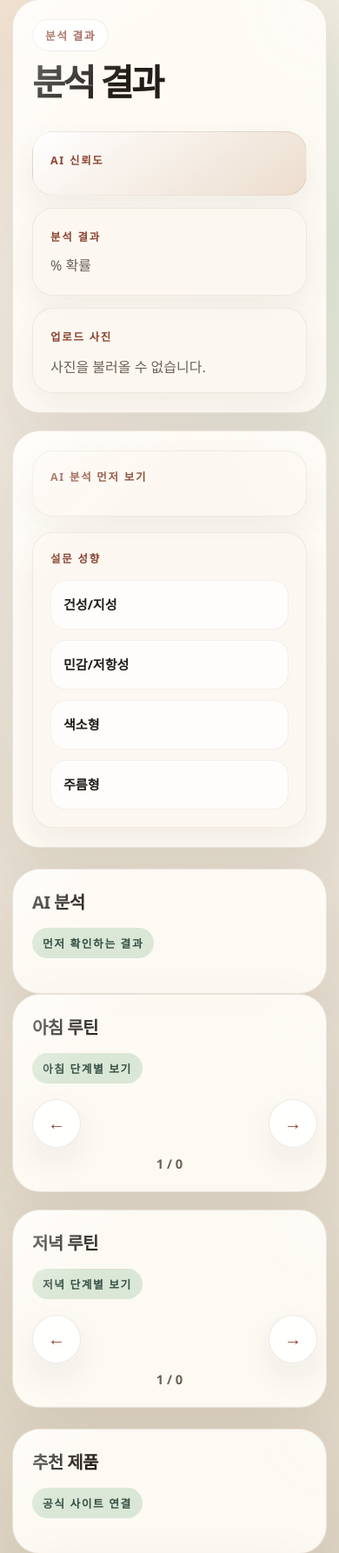
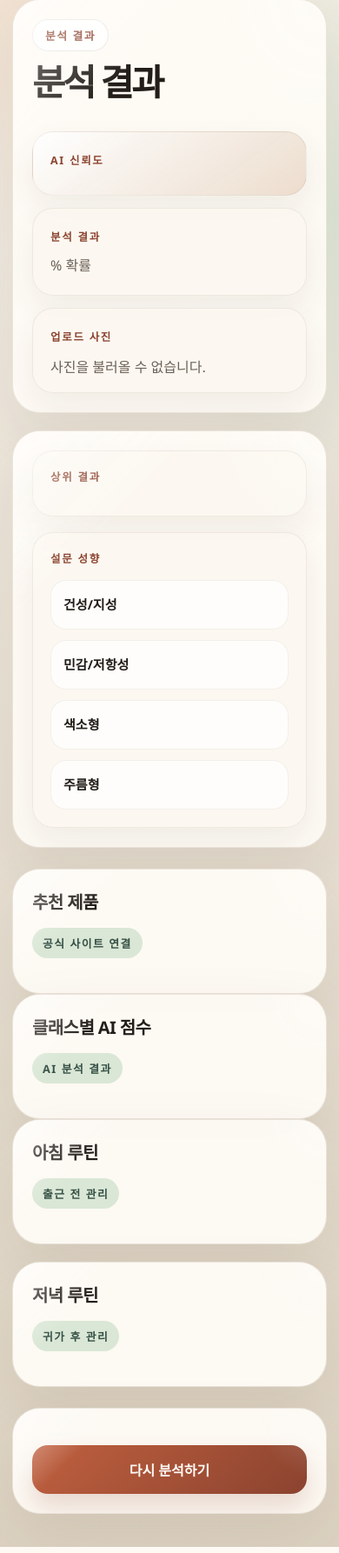
Before and after one commit to fhfcpwlwl/SW-test, a Python web app: template templates/result.html in a window 390 px wide. Shown: the part 144-1930 px from the top of the page at 87% size. Run offline with Jinja, Linux system fonts and the light colour scheme; the template is opened without the code that fills it, so the values that code supplies are empty.

Commit message:
Restore result page layout

```diff
--- a/static/script.js
+++ b/static/script.js
@@ -86,52 +86,3 @@ if (analysisForm && submitButton) {
 
 questionNames.forEach((name) => updateOptionState(name));
 updateProgress();
-
-const routineSliders = document.querySelectorAll("[data-routine-slider]");
-
-routineSliders.forEach((slider) => {
-    const slides = slider.querySelectorAll("[data-routine-slide]");
-    const prevButton = slider.querySelector("[data-routine-prev]");
-    const nextButton = slider.querySelector("[data-routine-next]");
-    const counter = slider.parentElement?.querySelector("[data-routine-counter]");
-
-    if (slides.length === 0) {
-        return;
-    }
-
-    let activeIndex = 0;
-
-    const renderSlide = () => {
-        slides.forEach((slide, index) => {
-            slide.classList.toggle("is-active", index === activeIndex);
-        });
-
-        if (counter) {
-            counter.textContent = `${activeIndex + 1} / ${slides.length}`;
-        }
-
-        if (prevButton) {
-            prevButton.disabled = activeIndex === 0;
-        }
-
-        if (nextButton) {
-            nextButton.disabled = activeIndex === slides.length - 1;
-        }
-    };
-
-    prevButton?.addEventListener("click", () => {
-        if (activeIndex > 0) {
-            activeIndex -= 1;
-            renderSlide();
-        }
-    });
-
-    nextButton?.addEventListener("click", () => {
-        if (activeIndex < slides.length - 1) {
-            activeIndex += 1;
-            renderSlide();
-        }
-    });
-
-    renderSlide();
-});
--- a/static/style.css
+++ b/static/style.css
@@ -641,10 +641,6 @@ input[type="file"] {
     gap: 20px;
 }
 
-.routine-stack {
-    grid-template-columns: 1fr;
-}
-
 .report-card-wide {
     grid-column: span 1;
 }
@@ -675,116 +671,6 @@ input[type="file"] {
 .product-grid {
     display: grid;
     gap: 18px;
-}
-
-.routine-showcase {
-    overflow: hidden;
-}
-
-.routine-slider {
-    display: grid;
-    grid-template-columns: 56px minmax(0, 1fr) 56px;
-    gap: 16px;
-    align-items: center;
-}
-
-.routine-stage {
-    position: relative;
-    min-height: 320px;
-}
-
-.routine-slide {
-    display: none;
-    grid-template-columns: 220px minmax(0, 1fr);
-    gap: 22px;
-    align-items: center;
-    padding: 10px 0;
-}
-
-.routine-slide.is-active {
-    display: grid;
-}
-
-.routine-nav {
-    width: 56px;
-    height: 56px;
-    border-radius: 999px;
-    border: 1px solid rgba(100, 77, 47, 0.12);
-    background: rgba(255, 255, 255, 0.92);
-    color: var(--accent-deep);
-    font-size: 1.25rem;
-    font-weight: 800;
-    cursor: pointer;
-    box-shadow: var(--shadow-soft);
-    transition: transform 0.18s ease, opacity 0.18s ease, border-color 0.18s ease;
-}
-
-.routine-nav:hover:not(:disabled) {
-    transform: translateY(-1px);
-    border-color: var(--accent);
-}
-
-.routine-nav:disabled {
-    opacity: 0.35;
-    cursor: default;
-}
-
-.routine-media {
-    display: block;
-    border-radius: 24px;
-    overflow: hidden;
-    border: 1px solid rgba(100, 77, 47, 0.1);
-    background: linear-gradient(180deg, #fffdf8, #f2ebe1);
-    box-shadow: var(--shadow-soft);
-}
-
-.routine-image {
-    display: block;
-    width: 100%;
-    aspect-ratio: 1 / 1;
-    object-fit: cover;
-}
-
-.routine-copy {
-    display: grid;
-    gap: 10px;
-}
-
-.routine-period {
-    color: var(--accent-deep);
-    font-size: 0.78rem;
-    font-weight: 800;
-    letter-spacing: 0.08em;
-    text-transform: uppercase;
-}
-
-.routine-copy strong {
-    font-size: 1.4rem;
-    line-height: 1.3;
-}
-
-.routine-copy p {
-    color: var(--muted);
-    line-height: 1.75;
-    max-width: 34ch;
-}
-
-.routine-product-link {
-    color: var(--accent-deep);
-    font-weight: 700;
-    text-decoration: none;
-}
-
-.routine-product-link:hover {
-    text-decoration: underline;
-}
-
-.routine-progress {
-    margin-top: 8px;
-    color: var(--muted);
-    font-size: 0.92rem;
-    font-weight: 700;
-    text-align: center;
 }
 
 .product-card {
@@ -936,8 +822,7 @@ input[type="file"] {
     .hero-preview,
     .report-snapshot,
     .metric-grid,
-    .advice-stream,
-    .routine-slide {
+    .advice-stream {
         grid-template-columns: 1fr;
     }
 
@@ -982,19 +867,6 @@ input[type="file"] {
         grid-template-columns: 1fr;
     }
 
-    .routine-slider {
-        grid-template-columns: 44px minmax(0, 1fr) 44px;
-        gap: 10px;
-    }
-
-    .routine-stage {
-        min-height: 0;
-    }
-
-    .routine-copy strong {
-        font-size: 1.12rem;
-    }
-
     .section-head,
     .report-card-head {
         flex-direction: column;
--- a/templates/result.html
+++ b/templates/result.html
@@ -51,7 +51,7 @@
 
             <aside class="hero-summary report-side">
                 <div class="summary-panel">
-                    <span class="panel-kicker">AI 분석 먼저 보기</span>
+                    <span class="panel-kicker">상위 결과</span>
                     <div class="priority-list">
                         {% for concern in result.report.top_concerns %}
                         <div class="priority-item">
@@ -71,89 +71,6 @@
                     </div>
                 </div>
             </aside>
-        </section>
-
-        <section class="report-card">
-            <div class="report-card-head">
-                <h2>AI 분석</h2>
-                <span class="badge-pill">먼저 확인하는 결과</span>
-            </div>
-            <div class="metric-grid metric-grid-readable">
-                {% for card in result.report.condition_cards %}
-                <article class="metric-box">
-                    <div class="metric-top">
-                        <strong>{{ card.label }}</strong>
-                        <span class="level-pill">{{ card.level }}</span>
-                    </div>
-                    <div class="metric-score">{{ card.score }}</div>
-                    <p>{{ card.description }}</p>
-                    <div class="focus-line">{{ card.focus_area }}</div>
-                </article>
-                {% endfor %}
-            </div>
-        </section>
-
-        {% set morning_steps = result.report.routine.steps | selectattr('period', 'equalto', '아침') | list %}
-        {% set evening_steps = result.report.routine.steps | selectattr('period', 'equalto', '저녁') | list %}
-
-        <section class="report-grid routine-stack">
-            <article class="report-card routine-showcase">
-                <div class="report-card-head">
-                    <h2>아침 루틴</h2>
-                    <span class="badge-pill">아침 단계별 보기</span>
-                </div>
-                <div class="routine-slider" data-routine-slider>
-                    <button type="button" class="routine-nav routine-nav-prev" data-routine-prev aria-label="이전 아침 루틴">&larr;</button>
-                    <div class="routine-stage">
-                        {% for step in morning_steps %}
-                        <article class="routine-slide{% if loop.first %} is-active{% endif %}" data-routine-slide>
-                            <a href="{{ step.product_url }}" target="_blank" rel="noopener noreferrer" class="routine-media">
-                                <img src="{{ step.product_image_url }}" alt="{{ step.product_name }}" class="routine-image">
-                            </a>
-                            <div class="routine-copy">
-                                <span class="routine-period">{{ step.period }}</span>
-                                <strong>{{ step.title }}</strong>
-                                <p>{{ step.description }}</p>
-                                <a href="{{ step.product_url }}" target="_blank" rel="noopener noreferrer" class="routine-product-link">{{ step.product_name }}</a>
-                            </div>
-                        </article>
-                        {% endfor %}
-                    </div>
-                    <button type="button" class="routine-nav routine-nav-next" data-routine-next aria-label="다음 아침 루틴">&rarr;</button>
-                </div>
-                <div class="routine-progress">
-                    <span data-routine-counter>1 / {{ morning_steps|length }}</span>
-                </div>
-            </article>
-
-            <article class="report-card routine-showcase">
-                <div class="report-card-head">
-                    <h2>저녁 루틴</h2>
-                    <span class="badge-pill">저녁 단계별 보기</span>
-                </div>
-                <div class="routine-slider" data-routine-slider>
-                    <button type="button" class="routine-nav routine-nav-prev" data-routine-prev aria-label="이전 저녁 루틴">&larr;</button>
-                    <div class="routine-stage">
-                        {% for step in evening_steps %}
-                        <article class="routine-slide{% if loop.first %} is-active{% endif %}" data-routine-slide>
-                            <a href="{{ step.product_url }}" target="_blank" rel="noopener noreferrer" class="routine-media">
-                                <img src="{{ step.product_image_url }}" alt="{{ step.product_name }}" class="routine-image">
-                            </a>
-                            <div class="routine-copy">
-                                <span class="routine-period">{{ step.period }}</span>
-                                <strong>{{ step.title }}</strong>
-                                <p>{{ step.description }}</p>
-                                <a href="{{ step.product_url }}" target="_blank" rel="noopener noreferrer" class="routine-product-link">{{ step.product_name }}</a>
-                            </div>
-                        </article>
-                        {% endfor %}
-                    </div>
-                    <button type="button" class="routine-nav routine-nav-next" data-routine-next aria-label="다음 저녁 루틴">&rarr;</button>
-                </div>
-                <div class="routine-progress">
-                    <span data-routine-counter>1 / {{ evening_steps|length }}</span>
-                </div>
-            </article>
         </section>
 
         <section class="report-card">
@@ -179,11 +96,56 @@
             </div>
         </section>
 
+        <section class="report-card">
+            <div class="report-card-head">
+                <h2>클래스별 AI 점수</h2>
+                <span class="badge-pill">AI 분석 결과</span>
+            </div>
+            <div class="metric-grid metric-grid-readable">
+                {% for card in result.report.condition_cards %}
+                <article class="metric-box">
+                    <div class="metric-top">
+                        <strong>{{ card.label }}</strong>
+                        <span class="level-pill">{{ card.level }}</span>
+                    </div>
+                    <div class="metric-score">{{ card.score }}</div>
+                    <p>{{ card.description }}</p>
+                    <div class="focus-line">{{ card.focus_area }}</div>
+                </article>
+                {% endfor %}
+            </div>
+        </section>
+
+        <section class="report-grid">
+            <article class="report-card">
+                <div class="report-card-head">
+                    <h2>아침 루틴</h2>
+                    <span class="badge-pill">출근 전 관리</span>
+                </div>
+                <ol class="routine-list">
+                    {% for step in result.report.routine.morning %}
+                    <li>{{ step }}</li>
+                    {% endfor %}
+                </ol>
+            </article>
+
+            <article class="report-card">
+                <div class="report-card-head">
+                    <h2>저녁 루틴</h2>
+                    <span class="badge-pill">귀가 후 관리</span>
+                </div>
+                <ol class="routine-list">
+                    {% for step in result.report.routine.evening %}
+                    <li>{{ step }}</li>
+                    {% endfor %}
+                </ol>
+            </article>
+        </section>
+
         <footer class="report-footer">
             <p>{{ result.report.disclaimer }}</p>
             <a href="/" class="primary-link">다시 분석하기</a>
         </footer>
     </div>
-    <script src="{{ url_for('static', filename='script.js') }}"></script>
 </body>
 </html>
```
